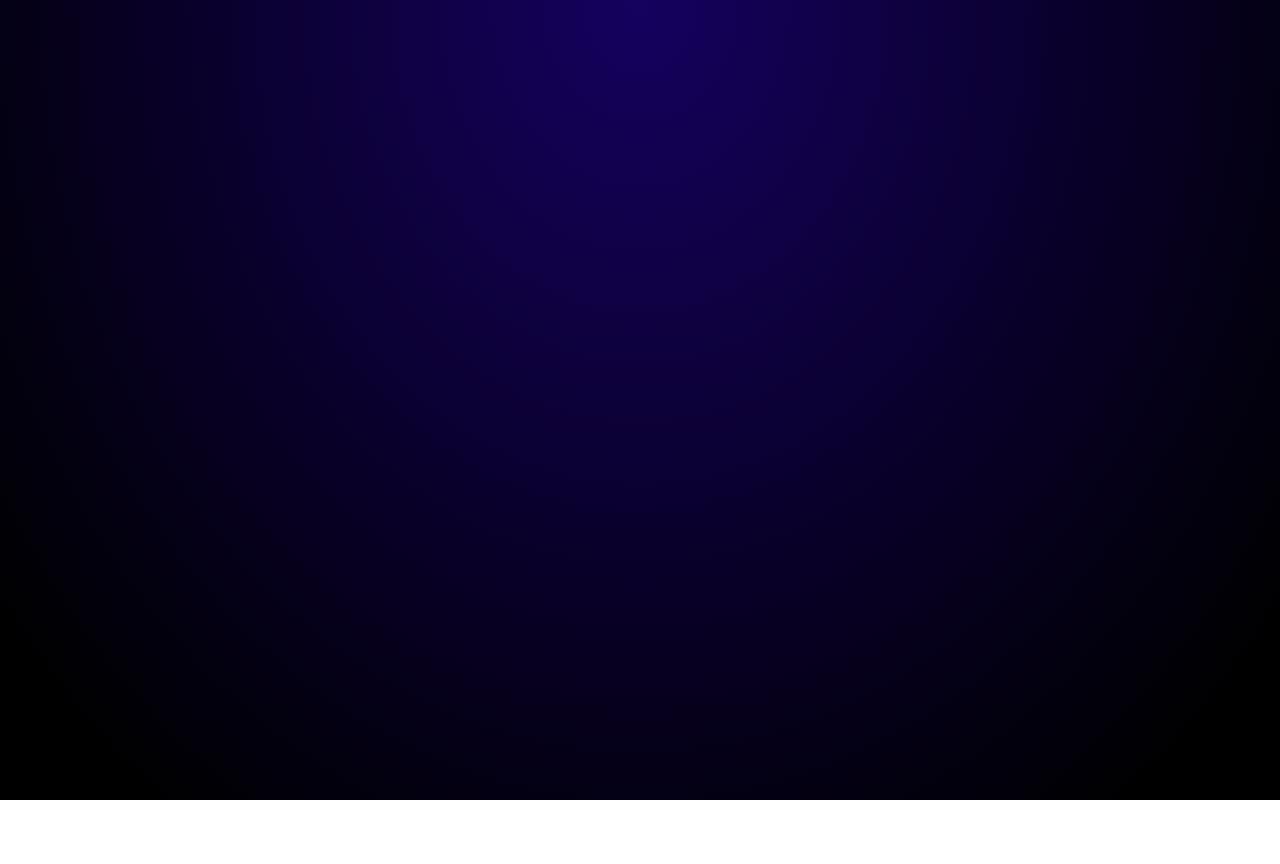
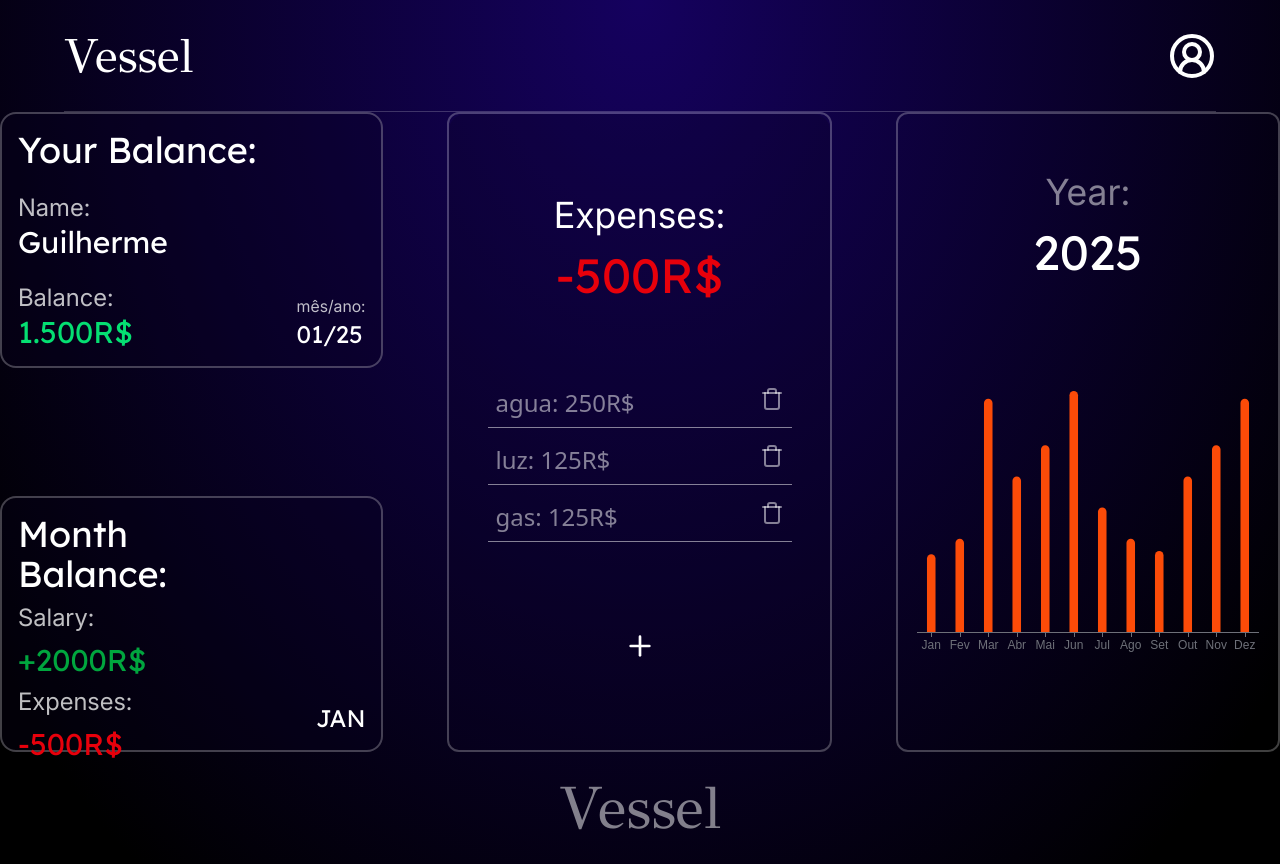
Before and after one commit to guimazaky/Vessel, a React (Vite) app: page /user_results in a window 1280 px wide. Before the commit this address had no page. Before the commit the page ends 800 px from the top, so only its background shows below. Built offline with nearby package versions, Linux system fonts and the light colour scheme; a web font is replaced by a local one.

Commit message:
finish-front-end

```diff
--- a/package.json
+++ b/package.json
@@ -16,10 +16,13 @@
     "@tailwindcss/vite": "^4.1.3",
     "class-variance-authority": "^0.7.1",
     "clsx": "^2.1.1",
+    "echarts": "^5.6.0",
+    "echarts-for-react": "^3.0.2",
     "lucide-react": "^0.487.0",
     "react": "^19.0.0",
     "react-dom": "^19.0.0",
     "react-router-dom": "^7.5.0",
+    "recharts": "^2.15.2",
     "tailwind-merge": "^3.1.0",
     "tw-animate-css": "^1.2.5"
   },
--- /dev/null
+++ b/src/components/ui/BarChartCard.jsx
@@ -0,0 +1,77 @@
+import React from "react";
+import ReactECharts from "echarts-for-react";
+
+const BarChart = () => {
+  const option = {
+    title: {
+      show: false,
+    },
+    tooltip: {
+      trigger: "axis",
+      axisPointer: {
+        type: "shadow",
+      },
+    },
+    grid: {
+      left: "0%",
+      right: "0%",
+      bottom: "10%",
+      containLabel: true,
+    },
+    xAxis: [
+      {
+        type: "category",
+        data: [
+          "Jan",
+          "Fev",
+          "Mar",
+          "Abr",
+          "Mai",
+          "Jun",
+          "Jul",
+          "Ago",
+          "Set",
+          "Out",
+          "Nov",
+          "Dez",
+        ],
+        axisTick: {
+          alignWithLabel: true,
+        },
+      },
+    ],
+    yAxis: [
+      {
+        type: "value",
+        splitLine: {
+          show: false,
+        },
+        axisLabel: {
+          show: false,
+        },
+      },
+    ],
+    series: [
+      {
+        name: "Expenses",
+        type: "bar",
+        barWidth: "30%",
+        data: [50, 60, 150, 100, 120, 155, 80, 60, 52, 100, 120, 150],
+        itemStyle: {
+          color: "#FC4B08",
+          borderRadius: [100, 100, 0, 0],
+        },
+      },
+    ],
+  };
+
+  return (
+    <div className="flex flex-col w-full text-center gap-4 items-center">
+      <span className="text-4xl text-white/50 font-inter">Year:</span>
+      <h1 className="text-5xl font-lexend">2025</h1>
+      <ReactECharts option={option} style={{ height: "400px", width: "90%" }} />
+    </div>
+  );
+};
+
+export default BarChart;
--- a/src/main.jsx
+++ b/src/main.jsx
@@ -12,7 +12,7 @@ ReactDOM.createRoot(document.getElementById("root")).render(
       <Route path="/" element={<LoadingPage />} />
       <Route path="/home" element={<Home />} />
       <Route path="/loginpage" element={<LoginPage />} />
-      <Route path="/userresults" element={<UserResults />} />
+      <Route path="/user_results" element={<UserResults />} />
     </Routes>
   </Router>
 );
--- a/src/pages/Home.jsx
+++ b/src/pages/Home.jsx
@@ -21,7 +21,7 @@ function Home() {
         <Button
           variant="default"
           className="mt-28 w-36 h-12 text-3xl text-white font-lexend"
-          onClick={() => navigate("/userresults")}
+          onClick={() => navigate("/user_results")}
         >
           Start
         </Button>
--- a/src/pages/UserResults.jsx
+++ b/src/pages/UserResults.jsx
@@ -4,6 +4,8 @@ import NavbarProfile from "@/components/ui/navbarProfile";
 import BalanceCard from "@/components/ui/balanceCard";
 import MonthCard from "@/components/ui/monthCard";
 import ExpensesCard from "@/components/ui/expensesCard";
+
+import BarChart from "@/components/ui/BarChartCard";
 
 function UserResults() {
   return (
@@ -17,7 +19,9 @@ function UserResults() {
         <div className="border-2 border-white/25 rounded-xl h-160 w-120">
           <ExpensesCard />
         </div>
-        <div className="border-2 border-white/25 rounded-xl h-160 w-120"></div>
+        <div className="border-2 border-white/25 rounded-xl h-160 w-120 flex items-center justify-center ">
+          <BarChart className="" />
+        </div>
       </div>
       <Footer />
     </div>
```
Also changed, not shown: 1 other file (tests, documents, lock files or other folders).
